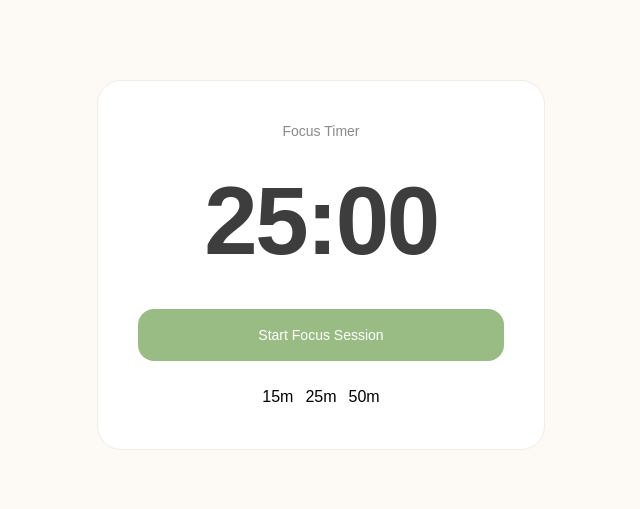
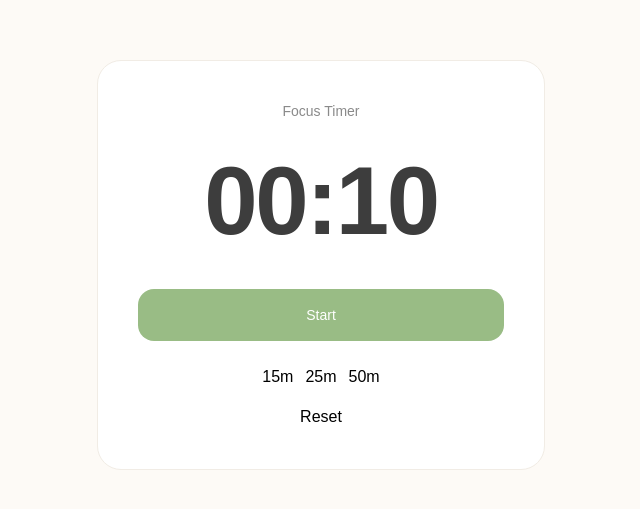
Before and after one commit to ppyom/pomodoro, a React (Vite) app: page / in a window 1280 px wide. Shown: the part 135-644 px from the top of the page, without its empty margins (319-959 px from the left). Built offline with nearby package versions, Linux system fonts and the light colour scheme; a web font is replaced by a local one.

Commit message:
✨ 타이머 상태 UI에 연결

```diff
--- a/src/app.tsx
+++ b/src/app.tsx
@@ -1,22 +1,37 @@
+import { useTimer } from '@/hooks/use-timer';
+
 export default function App() {
+  const { timeLeft, isRunning, start, pause, reset, changeDuration } =
+    useTimer();
+
+  const m = String(Math.floor(timeLeft / 60)).padStart(2, '0');
+  const s = String(timeLeft % 60).padStart(2, '0');
+
   return (
     <main className="flex min-h-screen items-center justify-center bg-surface-primary px-6 font-sans">
       <section className="w-full max-w-md rounded-[24px] border border-border-soft bg-surface-elevated p-10">
         <p className="text-center text-sm text-text-muted">Focus Timer</p>
 
         <h1 className="mt-8 text-center text-8xl font-semibold tracking-tight text-text-primary">
-          25:00
+          {m}:{s}
         </h1>
 
-        <button className="mt-10 w-full rounded-2xl bg-accent-primary py-4 text-sm font-medium text-white transition-all">
-          Start Focus Session
+        <button
+          className="mt-10 w-full rounded-2xl bg-accent-primary py-4 text-sm font-medium text-white transition-all"
+          onClick={isRunning ? pause : start}
+        >
+          {isRunning ? 'Pause' : 'Start'}
         </button>
 
         <div className="mt-6 flex justify-center gap-3">
-          <button>15m</button>
-          <button>25m</button>
-          <button>50m</button>
+          <button onClick={() => changeDuration(15 * 60)}>15m</button>
+          <button onClick={() => changeDuration(25 * 60)}>25m</button>
+          <button onClick={() => changeDuration(50 * 60)}>50m</button>
         </div>
+
+        <button onClick={reset} className="mt-4 w-full">
+          Reset
+        </button>
       </section>
     </main>
   );
```
